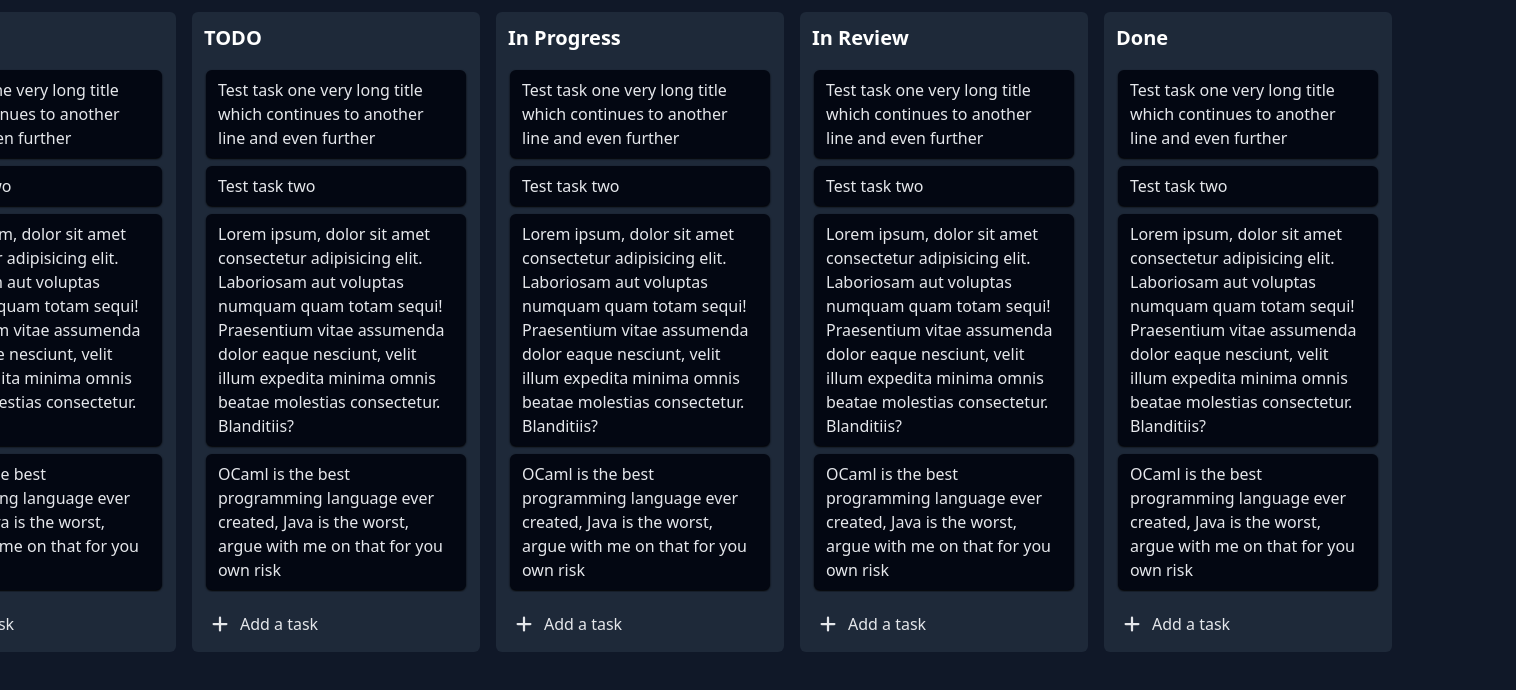
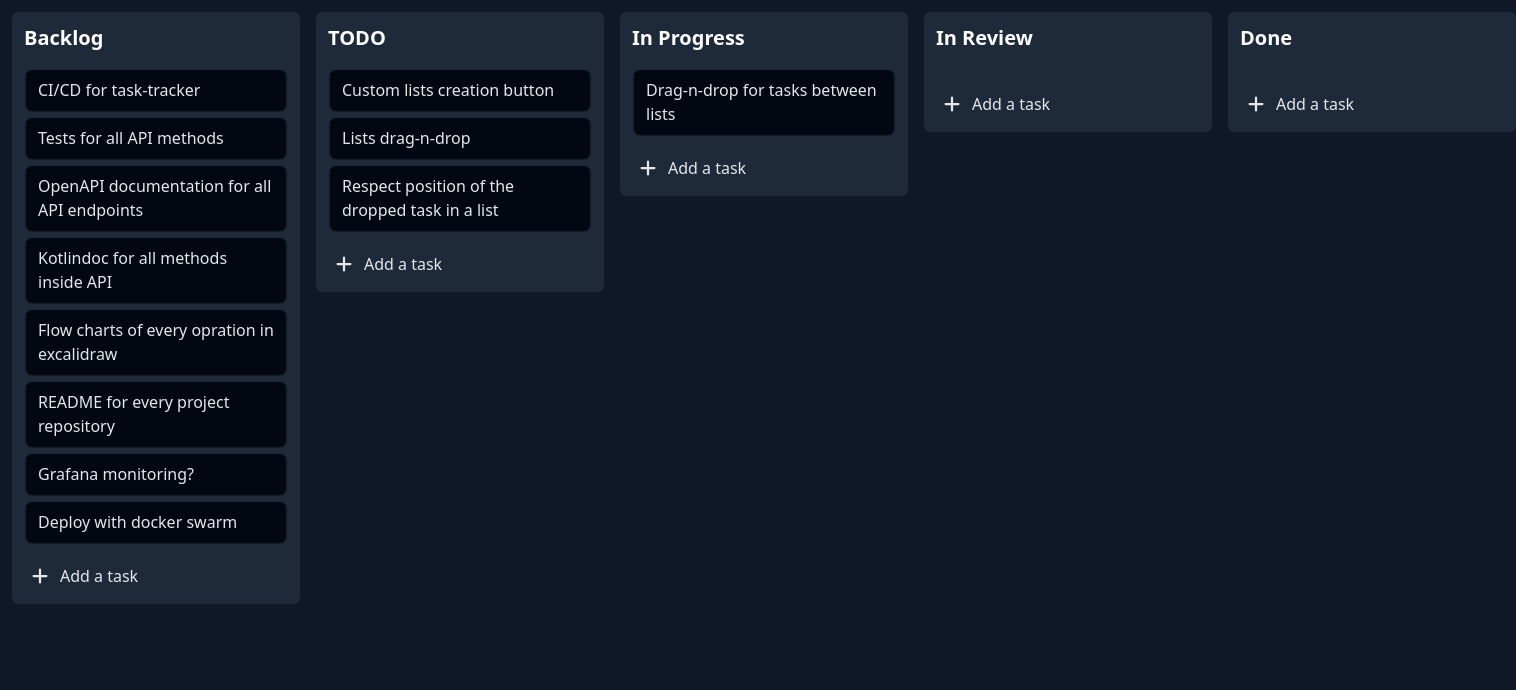
Before and after one commit to krios2146/task-tracker-frontend, a Vue app: page /board in a window 1280 px wide. Shown: the top 690 px of the page, 1516 px wide, since content can reach past the window. Built offline with nearby package versions, Linux system fonts and the light colour scheme.

Commit message:
feat(board): add drag-n-drop prototype

```diff
--- a/src/assets/main.css
+++ b/src/assets/main.css
@@ -3,7 +3,7 @@
 @utility scrollbar-hidden {
     &::-webkit-scrollbar {
         display: none;
-    };
+    }
     -ms-overflow-style: none;
     scrollbar-width: none;
-  }
+}
--- a/src/components/BoardList.vue
+++ b/src/components/BoardList.vue
@@ -1,24 +1,24 @@
 <script setup lang="ts">
-import { ref } from 'vue'
 import BoardListTask from './BoardListTask.vue'
 import BoardListAddButton from './BoardListAddButton.vue'
 
-const tasks = ref([
-  'Test task one very long title which continues to another line and even further',
-  'Test task two',
-  'Lorem ipsum, dolor sit amet consectetur adipisicing elit. Laboriosam aut voluptas numquam quam totam sequi! Praesentium vitae assumenda dolor eaque nesciunt, velit illum expedita minima omnis beatae molestias consectetur. Blanditiis?',
-  'OCaml is the best programming language ever created, Java is the worst, argue with me on that for you own risk'
-])
+interface Task {
+  id: number
+  title: string
+  list_id: number
+}
+
+const props = defineProps<{ tasks: Task[] }>()
 </script>
 
 <template>
-  <div class="min-w-2xs max-w-2xs bg-gray-800 p-3 flex flex-col gap-y-4 rounded-md">
+  <div class="min-w-2xs max-w-2xs bg-gray-800 p-3 flex flex-col gap-y-4 rounded-md h-fit">
     <h2 class="text-xl text-white font-bold">
       <slot></slot>
     </h2>
 
     <div class="flex flex-col gap-y-2 overflow-y-scroll p-0.5 scrollbar-hidden">
-      <BoardListTask v-for="task in tasks" :key="task">{{ task }} </BoardListTask>
+      <BoardListTask v-for="task in props.tasks" :key="task.id">{{ task.title }}</BoardListTask>
     </div>
 
     <BoardListAddButton />
--- a/src/components/BoardListTask.vue
+++ b/src/components/BoardListTask.vue
@@ -1,11 +1,66 @@
-<script setup lang="ts"></script>
+<script setup lang="ts">
+import { useMouseInElement, useMousePressed } from '@vueuse/core'
+import { watch } from 'vue'
+import { computed, ref } from 'vue'
+import { useTemplateRef } from 'vue'
+
+const taskElement = useTemplateRef('task')
+
+const { x, y, elementX, elementY, isOutside } = useMouseInElement(taskElement)
+const { pressed } = useMousePressed({ target: taskElement })
+
+const dragging = ref(false)
+const offsetX = ref(0)
+const offsetY = ref(0)
+
+watch(pressed, (isPressed) => {
+  if (!isPressed) {
+    return
+  }
+
+  offsetX.value = elementX.value
+  offsetY.value = elementY.value
+})
+
+watch([pressed, isOutside], ([mousePressed, mouseOtusideTask]) => {
+  if (!mouseOtusideTask && mousePressed) {
+    dragging.value = true
+  }
+  if (!mousePressed && dragging) {
+    dragging.value = false
+  }
+})
+
+const gripX = computed(() => x.value - offsetX.value)
+const gripY = computed(() => y.value - offsetY.value)
+</script>
 
 <template>
   <div
+    ref="task"
+    :class="{ 'rotate-3 absolute dragging-card-w': dragging }"
+    :style="dragging ? { top: gripY + 'px', left: gripX + 'px' } : {}"
     class="p-2 px-3 rounded-md bg-gray-950 shadow-xs shadow-black hover:cursor-pointer hover:ring-blue-500 hover:ring"
   >
     <p class="text-gray-200 select-none">
       <slot></slot>
     </p>
   </div>
+
+  <div :class="{ hidden: !dragging }" class="p-2 px-3 rounded-md bg-gray-900">
+    <p class="opacity-0">
+      <slot></slot>
+    </p>
+  </div>
 </template>
+
+<style lang="css">
+.dragging-card-w {
+  --w-2xs: var(--container-2xs);
+  --p-3: (var(--spacing) * 3) * 2;
+  --p-05: (var(--spacing) * 0.5) * 2;
+
+  max-width: calc(var(--w-2xs) - (var(--p-3) + var(--p-05)));
+  min-width: calc(var(--w-2xs) - (var(--p-3) + var(--p-05)));
+}
+</style>
--- a/src/views/BoardView.vue
+++ b/src/views/BoardView.vue
@@ -2,13 +2,114 @@
 import BoardList from '@/components/BoardList.vue'
 import { ref } from 'vue'
 
-const boards = ref(['Backlog', 'TODO', 'In Progress', 'In Review', 'Done'])
+interface Task {
+  id: number
+  title: string
+  list_id: number
+}
+
+interface List {
+  id: number
+  name: string
+}
+
+const lists = ref<List[]>([
+  {
+    id: 1,
+    name: 'Backlog'
+  },
+  {
+    id: 2,
+    name: 'TODO'
+  },
+  {
+    id: 3,
+    name: 'In Progress'
+  },
+  {
+    id: 4,
+    name: 'In Review'
+  },
+  {
+    id: 5,
+    name: 'Done'
+  }
+])
+
+const tasks = ref<Task[]>([
+  {
+    id: 1,
+    title: 'CI/CD for task-tracker',
+    list_id: 1
+  },
+  {
+    id: 2,
+    title: 'Tests for all API methods',
+    list_id: 1
+  },
+  {
+    id: 3,
+    title: 'OpenAPI documentation for all API endpoints',
+    list_id: 1
+  },
+  {
+    id: 4,
+    title: 'Kotlindoc for all methods inside API',
+    list_id: 1
+  },
+  {
+    id: 5,
+    title: 'Flow charts of every opration in excalidraw',
+    list_id: 1
+  },
+  {
+    id: 6,
+    title: 'README for every project repository',
+    list_id: 1
+  },
+  {
+    id: 7,
+    title: 'Grafana monitoring?',
+    list_id: 1
+  },
+  {
+    id: 8,
+    title: 'Deploy with docker swarm',
+    list_id: 1
+  },
+  {
+    id: 9,
+    title: 'Drag-n-drop for tasks between lists',
+    list_id: 3
+  },
+  {
+    id: 10,
+    title: 'Custom lists creation button',
+    list_id: 2
+  },
+  {
+    id: 11,
+    title: 'Lists drag-n-drop',
+    list_id: 2
+  },
+  {
+    id: 12,
+    title: 'Respect position of the dropped task in a list',
+    list_id: 2
+  }
+])
+
+function listTasks(listId: number): Task[] {
+  return tasks.value.filter((t) => t.list_id == listId)
+}
 </script>
 
 <template>
   <div class="p-3 h-screen">
-    <div class="flex flex-row gap-4 justify-center max-h-full">
-      <BoardList v-for="board in boards" :key="board">{{ board }}</BoardList>
+    <div class="flex flex-row gap-4 justify-start max-h-full">
+      <BoardList v-for="list in lists" :key="list.id" :tasks="listTasks(list.id)">
+        {{ list.name }}
+      </BoardList>
     </div>
   </div>
 </template>
```
